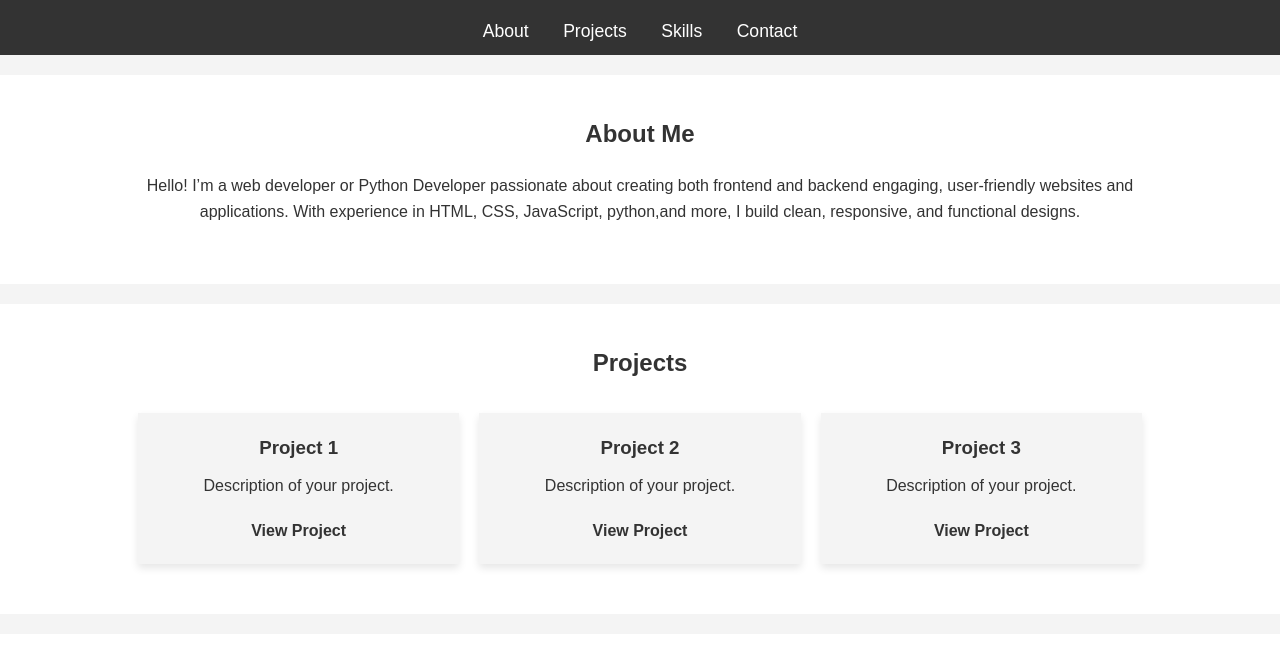
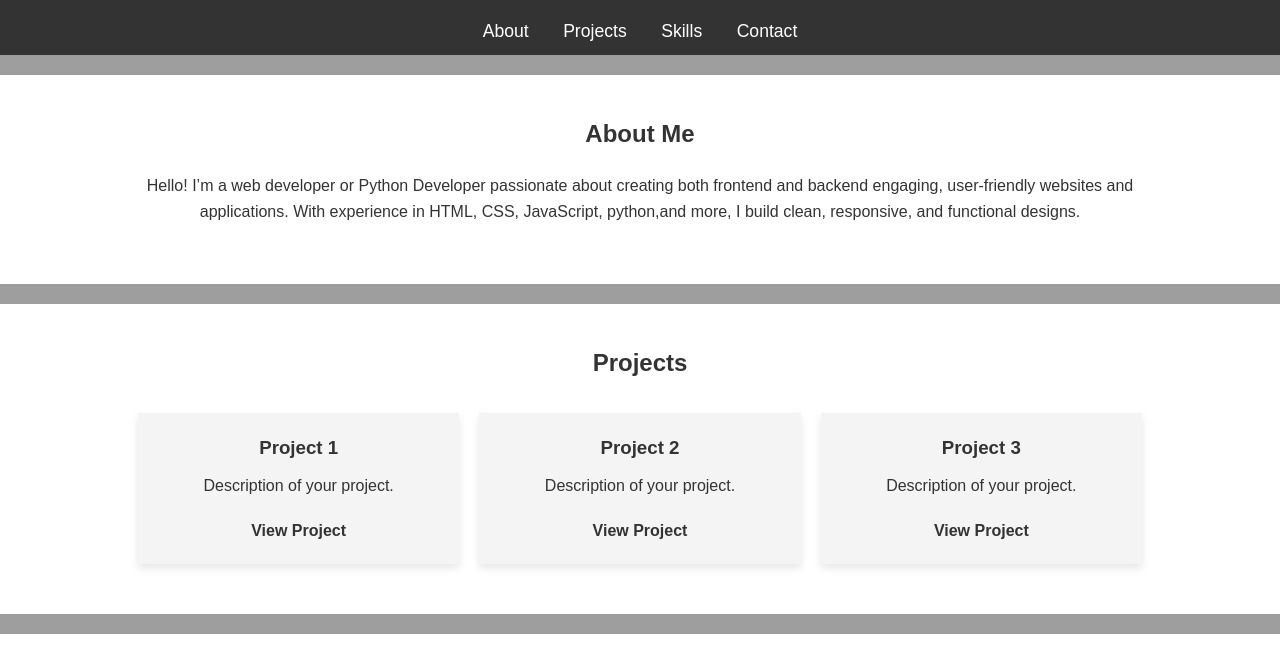
Before and after one commit to Vinaypatel94/portfolio, a plain HTML site: page index.html in a window 1280 px wide. Shown: the part 121-792 px from the top of the page. Drawn offline with Linux system fonts and the light colour scheme.

Commit message:
change background color

```diff
--- a/styles.css
+++ b/styles.css
@@ -7,7 +7,7 @@
 body {
     font-family: Arial, sans-serif;
     line-height: 1.6;
-    background-color: #f4f4f4;
+    background-color: #9E9E9E;
     color: #333;
 }
 
```
